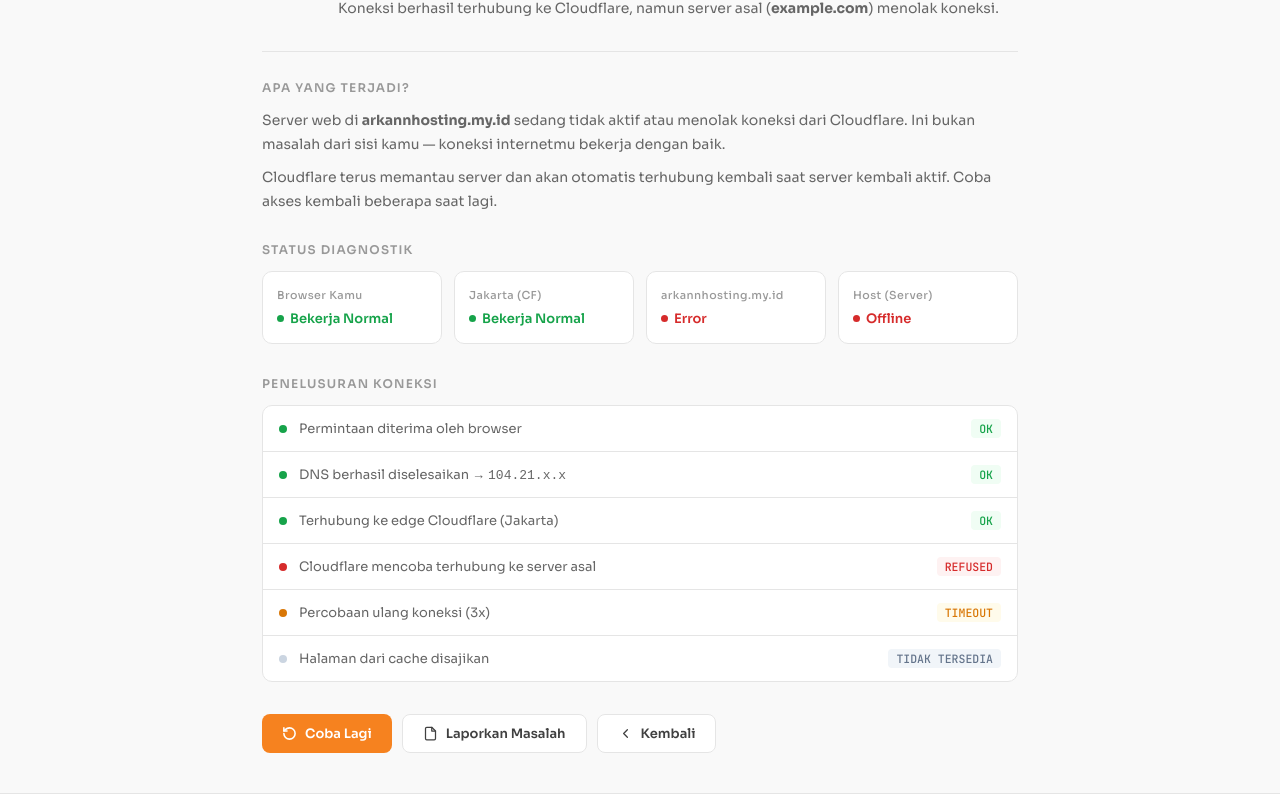
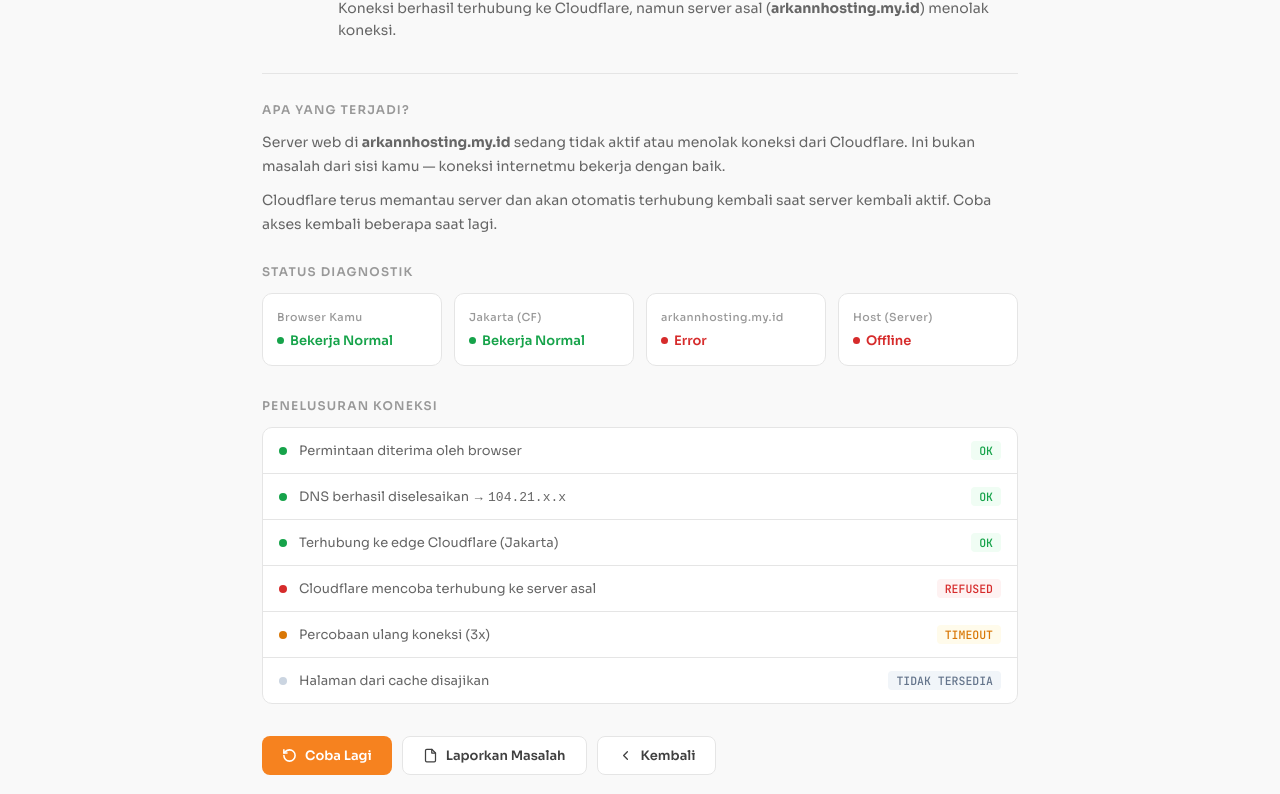
Before and after one commit to muhammadradityaarkan593-pixel/arkangantengbjir, a plain HTML site: page haha.html in a window 1280 px wide. Shown: the part 182-976 px from the top of the page. Drawn offline with Linux system fonts and the light colour scheme.

Commit message:
Update haha.html

```diff
--- a/haha.html
+++ b/haha.html
@@ -373,7 +373,7 @@
         <div class="error-code">Error 521 · Web Server is Down</div>
         <div class="error-title">Tidak Dapat Mengakses Situs</div>
         <div class="error-subtitle">
-          Koneksi berhasil terhubung ke Cloudflare, namun server asal (<strong>example.com</strong>) menolak koneksi.
+          Koneksi berhasil terhubung ke Cloudflare, namun server asal (<strong>arkannhosting.my.id</strong>) menolak koneksi.
         </div>
       </div>
     </div>
```
